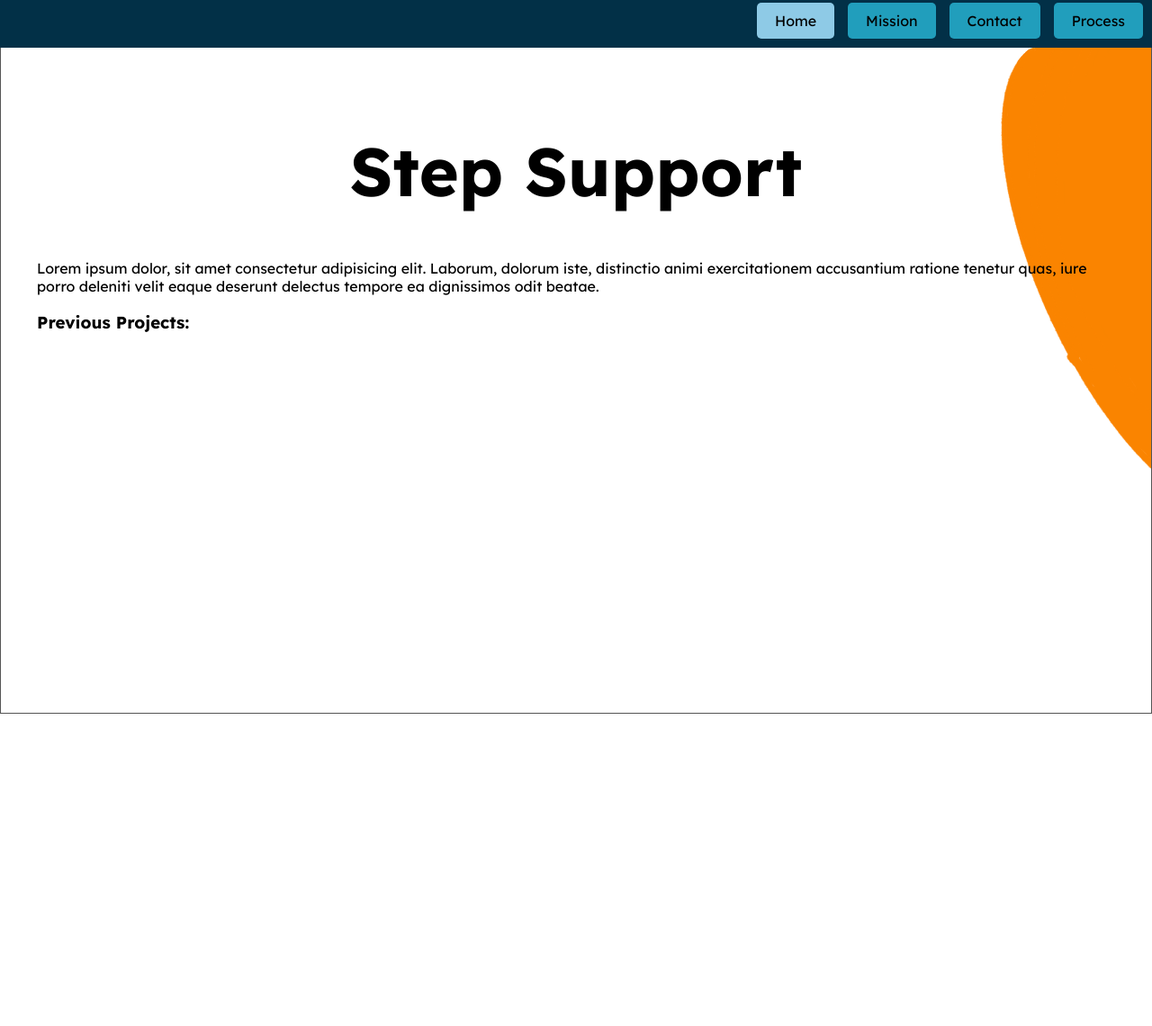
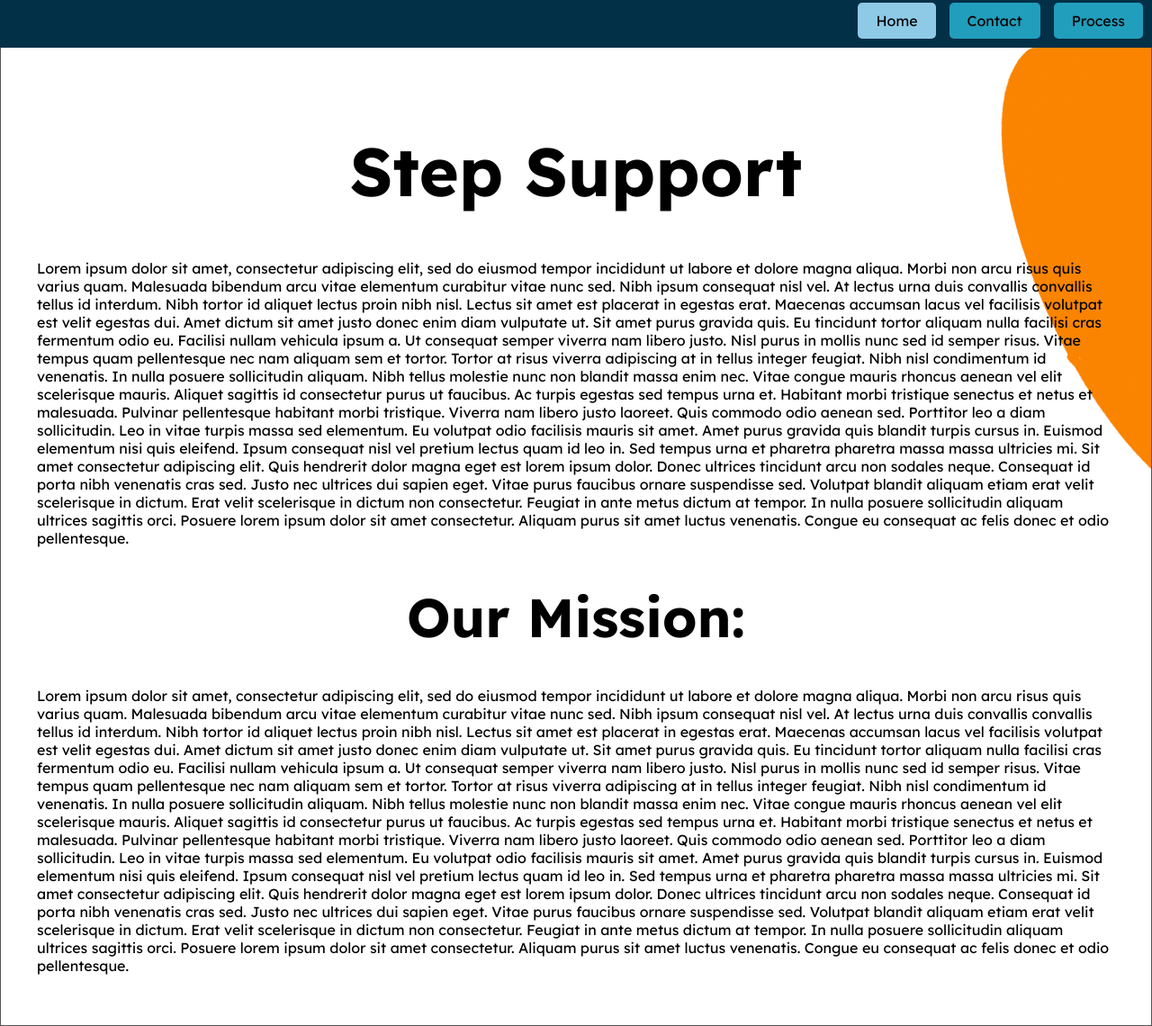
Before and after one commit to Techpotato1/chonkysite, a website: page public/index.html in a window 1280 px wide. Shown: the part 7-1147 px from the top of the page at 90% size. Before the commit the page ends 800 px from the top, so only its background shows below. Drawn offline with Linux system fonts and the light colour scheme.

Commit message:
updated page layout

```diff
--- a/public/index.html
+++ b/public/index.html
@@ -16,27 +16,107 @@
 
     <div class="tabs">
         <div class="tab active" onclick="openTab(event, 'tab1')">Home</div>
-        <div class="tab" onclick="openTab(event, 'tab2')">Mission</div>
-        <div class="tab" onclick="openTab(event, 'tab3')">Contact</div>
-        <div class="tab" onclick="openTab(event, 'tab4')">Process</div>
+        <div class="tab" onclick="openTab(event, 'tab2')">Contact</div>
+        <div class="tab" onclick="openTab(event, 'tab3')">Process</div>
     </div>
 
     <div class="container" style="background-image: url('IMG_0972.png')">
         <!--
-        This stupid container is janky as hell!
+        The ammount of pain to get this bg image to work ;(
         -->
         <div id="tab1" class="tab-content active">
             <h1 style="font-size: 75px; text-align: center;">Step Support</h1>
-            <p>Lorem ipsum dolor, sit amet consectetur adipisicing elit. Laborum, dolorum iste, distinctio animi
-                exercitationem accusantium ratione tenetur quas, iure porro deleniti velit eaque deserunt delectus
-                tempore ea dignissimos odit beatae.</p>
+            <p>Lorem ipsum dolor sit amet, consectetur adipiscing elit, sed do eiusmod tempor incididunt ut labore et
+                dolore magna
+                aliqua. Morbi non arcu risus quis varius quam. Malesuada bibendum arcu vitae elementum curabitur vitae
+                nunc sed. Nibh
+                ipsum consequat nisl vel. At lectus urna duis convallis convallis tellus id interdum. Nibh tortor id
+                aliquet lectus
+                proin nibh nisl. Lectus sit amet est placerat in egestas erat. Maecenas accumsan lacus vel facilisis
+                volutpat est velit
+                egestas dui. Amet dictum sit amet justo donec enim diam vulputate ut. Sit amet purus gravida quis. Eu
+                tincidunt tortor
+                aliquam nulla facilisi cras fermentum odio eu. Facilisi nullam vehicula ipsum a. Ut consequat semper
+                viverra nam libero
+                justo.
+
+                Nisl purus in mollis nunc sed id semper risus. Vitae tempus quam pellentesque nec nam aliquam sem et
+                tortor. Tortor at
+                risus viverra adipiscing at in tellus integer feugiat. Nibh nisl condimentum id venenatis. In nulla
+                posuere sollicitudin
+                aliquam. Nibh tellus molestie nunc non blandit massa enim nec. Vitae congue mauris rhoncus aenean vel
+                elit scelerisque
+                mauris. Aliquet sagittis id consectetur purus ut faucibus. Ac turpis egestas sed tempus urna et.
+                Habitant morbi
+                tristique senectus et netus et malesuada. Pulvinar pellentesque habitant morbi tristique. Viverra nam
+                libero justo
+                laoreet. Quis commodo odio aenean sed. Porttitor leo a diam sollicitudin. Leo in vitae turpis massa sed
+                elementum. Eu
+                volutpat odio facilisis mauris sit amet. Amet purus gravida quis blandit turpis cursus in.
+
+                Euismod elementum nisi quis eleifend. Ipsum consequat nisl vel pretium lectus quam id leo in. Sed tempus
+                urna et
+                pharetra pharetra massa massa ultricies mi. Sit amet consectetur adipiscing elit. Quis hendrerit dolor
+                magna eget est
+                lorem ipsum dolor. Donec ultrices tincidunt arcu non sodales neque. Consequat id porta nibh venenatis
+                cras sed. Justo
+                nec ultrices dui sapien eget. Vitae purus faucibus ornare suspendisse sed. Volutpat blandit aliquam
+                etiam erat velit
+                scelerisque in dictum. Erat velit scelerisque in dictum non consectetur. Feugiat in ante metus dictum at
+                tempor. In
+                nulla posuere sollicitudin aliquam ultrices sagittis orci. Posuere lorem ipsum dolor sit amet
+                consectetur. Aliquam purus
+                sit amet luctus venenatis. Congue eu consequat ac felis donec et odio pellentesque.</p>
             <div>
-                <h3>Previous Projects:</h3>
+                <h1 style="text-align: center; font-size: 60px;">Our Mission:</h1>
+                <p>Lorem ipsum dolor sit amet, consectetur adipiscing elit, sed do eiusmod tempor incididunt ut labore
+                    et dolore magna
+                    aliqua. Morbi non arcu risus quis varius quam. Malesuada bibendum arcu vitae elementum curabitur
+                    vitae nunc sed. Nibh
+                    ipsum consequat nisl vel. At lectus urna duis convallis convallis tellus id interdum. Nibh tortor id
+                    aliquet lectus
+                    proin nibh nisl. Lectus sit amet est placerat in egestas erat. Maecenas accumsan lacus vel facilisis
+                    volutpat est velit
+                    egestas dui. Amet dictum sit amet justo donec enim diam vulputate ut. Sit amet purus gravida quis.
+                    Eu tincidunt tortor
+                    aliquam nulla facilisi cras fermentum odio eu. Facilisi nullam vehicula ipsum a. Ut consequat semper
+                    viverra nam libero
+                    justo. Nisl purus in mollis nunc sed id semper risus. Vitae tempus quam pellentesque nec nam aliquam
+                    sem et tortor.
+                    Tortor at risus viverra adipiscing at in tellus integer feugiat. Nibh nisl condimentum id venenatis.
+                    In nulla posuere
+                    sollicitudin aliquam. Nibh tellus molestie nunc non blandit massa enim nec. Vitae congue mauris
+                    rhoncus aenean vel elit
+                    scelerisque mauris. Aliquet sagittis id consectetur purus ut faucibus. Ac turpis egestas sed tempus
+                    urna et. Habitant
+                    morbi tristique senectus et netus et malesuada. Pulvinar pellentesque habitant morbi tristique.
+                    Viverra nam libero justo
+                    laoreet. Quis commodo odio aenean sed. Porttitor leo a diam sollicitudin. Leo in vitae turpis massa
+                    sed elementum. Eu
+                    volutpat odio facilisis mauris sit amet. Amet purus gravida quis blandit turpis cursus in. Euismod
+                    elementum nisi quis
+                    eleifend. Ipsum consequat nisl vel pretium lectus quam id leo in. Sed tempus urna et pharetra
+                    pharetra massa massa
+                    ultricies mi. Sit amet consectetur adipiscing elit. Quis hendrerit dolor magna eget est lorem ipsum
+                    dolor. Donec
+                    ultrices tincidunt arcu non sodales neque. Consequat id porta nibh venenatis cras sed. Justo nec
+                    ultrices dui sapien
+                    eget. Vitae purus faucibus ornare suspendisse sed. Volutpat blandit aliquam etiam erat velit
+                    scelerisque in dictum. Erat
+                    velit scelerisque in dictum non consectetur. Feugiat in ante metus dictum at tempor. In nulla
+                    posuere sollicitudin
+                    aliquam ultrices sagittis orci. Posuere lorem ipsum dolor sit amet consectetur. Aliquam purus sit
+                    amet luctus venenatis.
+                    Congue eu consequat ac felis donec et odio pellentesque.</p>
             </div>
         </div>
+        <!--
+        !!!Not used!!!            -->
         <div id="tab2" class="tab-content">
             <h1>Mission</h1>
             <p>...</p>
+            <img src="Screenshot_20221219_013412.png" alt="literally me" style="width: 200px; height:auto;">
+
         </div>
         <div id="tab3" class="tab-content">
 
@@ -51,10 +131,13 @@
                 <div class="contact-info" style="font-size: large;">
                     <h3>Ways to Contact:</h3>
                     <ul>
-                        <li><strong>Email:</strong> <a href="mailto:step.sup.soc@gmail.com" target="_blank">step.sup.soc@gmail.com</a>
+                        <li><strong>Email:</strong> <a href="mailto:step.sup.soc@gmail.com"
+                                target="_blank">step.sup.soc@gmail.com</a>
                         </li>
-                        <li><strong>Phone:</strong> <a href="tel:+1-123-456-7890" target="_blank">+1-123-456-7890</a></li>
-                        <li><strong>Instagram:</strong> <a href="https://www.instagram.com/step.supportsociety/" target="_blank">@step.supportsociety</a></li>
+                        <li><strong>Phone:</strong> <a href="tel:+1-123-456-7890" target="_blank">+1-123-456-7890</a>
+                        </li>
+                        <li><strong>Instagram:</strong> <a href="https://www.instagram.com/step.supportsociety/"
+                                target="_blank">@step.supportsociety</a></li>
                     </ul>
                 </div>
             </div>
```
Also changed, not shown: public/Screenshot_20221219_013412.png (added).
